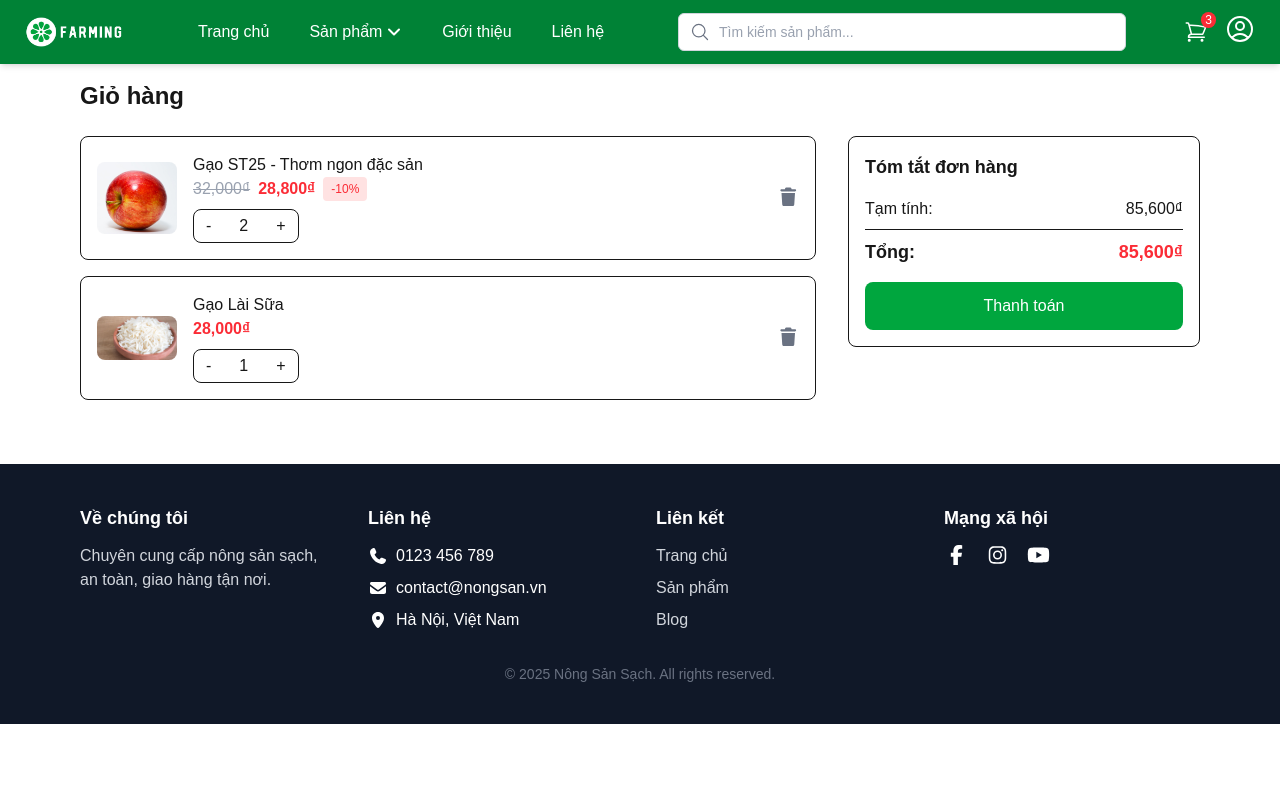
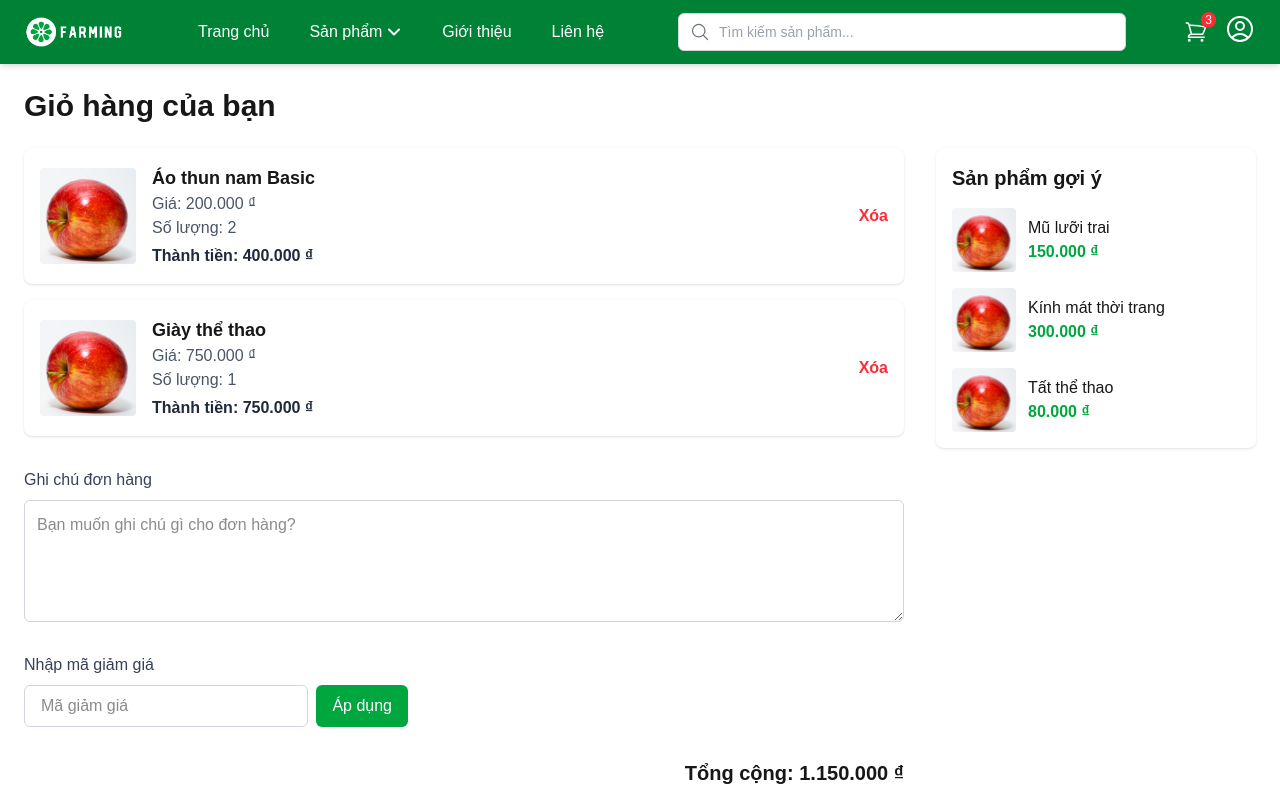
Before and after one commit to tldev36/ECommerce, a Next.js app: page /Customer/Cart in a window 1280 px wide. Shown: the top 800 px of the page. Built offline with nearby package versions, Linux system fonts and the light colour scheme.

Commit message:
update code card

```diff
--- a/src/app/Customer/Cart/page.tsx
+++ b/src/app/Customer/Cart/page.tsx
@@ -1,161 +1,243 @@
 "use client";
 
+import Image from "next/image";
+import { useRouter } from "next/navigation";
 import { useState } from "react";
-import Image from "next/image";
-import { FontAwesomeIcon } from "@fortawesome/react-fontawesome";
-import { faTrash } from "@fortawesome/free-solid-svg-icons";
-import { useRouter } from "next/navigation";
 
-export default function CartPage() {
-  const router = useRouter();
-  const [cartItems, setCartItems] = useState([
+const initialCart = [
   {
     id: 1,
-      name: "Gạo ST25 - Thơm ngon đặc sản",
-      price: 32000,
+    name: "Áo thun nam Basic",
+    price: 200000,
     quantity: 2,
     image: "/images/apple.jpg",
-      discount: 10, // % giảm giá
   },
   {
     id: 2,
-      name: "Gạo Lài Sữa",
-      price: 28000,
+    name: "Giày thể thao",
+    price: 750000,
     quantity: 1,
-      image: "/images/rice.jpg",
-      discount: 0,
+    image: "/images/apple.jpg",
   },
-  ]);
+];
 
-  const updateQuantity = (id: number, type: "increase" | "decrease") => {
-    setCartItems((prev) =>
-      prev.map((item) =>
-        item.id === id
-          ? {
-              ...item,
-              quantity:
-                type === "increase"
-                  ? item.quantity + 1
-                  : item.quantity > 1
-                  ? item.quantity - 1
-                  : 1,
-            }
-          : item
-      )
-    );
+const suggestedProducts = [
+  {
+    id: 101,
+    name: "Mũ lưỡi trai",
+    price: 150000,
+    image: "/images/apple.jpg",
+  },
+  {
+    id: 102,
+    name: "Kính mát thời trang",
+    price: 300000,
+    image: "/images/apple.jpg",
+  },
+  {
+    id: 103,
+    name: "Tất thể thao",
+    price: 80000,
+    image: "/images/apple.jpg",
+  },
+];
+
+export default function CartPage() {
+  const [cartItems, setCartItems] = useState(initialCart);
+  const [note, setNote] = useState("");
+  const [discountCode, setDiscountCode] = useState("");
+  const [discountPercent, setDiscountPercent] = useState(0);
+  const [discountError, setDiscountError] = useState("");
+
+  const router = useRouter();
+
+  const removeItem = (id: number) => {
+    setCartItems(cartItems.filter((item) => item.id !== id));
   };
 
-  const removeItem = (id: number) => {
-    setCartItems((prev) => prev.filter((item) => item.id !== id));
-  };
-
-  const calcPrice = (item: any) => {
-    if (item.discount && item.discount > 0) {
-      return item.price - (item.price * item.discount) / 100;
-    }
-    return item.price;
-  };
-
-  const totalPrice = cartItems.reduce(
-    (total, item) => total + calcPrice(item) * item.quantity,
+  const totalPriceBeforeDiscount = cartItems.reduce(
+    (sum, item) => sum + item.price * item.quantity,
     0
   );
 
+  const totalPrice = totalPriceBeforeDiscount * (1 - discountPercent / 100);
+
+  const applyDiscount = () => {
+    setDiscountError("");
+    const code = discountCode.trim().toUpperCase();
+
+    if (code === "SALE10") {
+      setDiscountPercent(10);
+    } else if (code === "SALE20") {
+      setDiscountPercent(20);
+    } else {
+      setDiscountPercent(0);
+      setDiscountError("Mã giảm giá không hợp lệ");
+    }
+  };
 
   return (
-    <div className="max-w-6xl mx-auto p-4 mt-16 min-h-100">
-      <h1 className="text-2xl font-bold mb-6">Giỏ hàng</h1>
+    <div className="max-w-7xl mx-auto p-6 flex gap-8 mt-16 min-h-[700px]">
+      {/* Left side: Cart + Note + Discount */}
+      <div className="flex-1">
+        <h1 className="text-3xl font-semibold mb-6">Giỏ hàng của bạn</h1>
 
         {cartItems.length === 0 ? (
-        <p>Giỏ hàng của bạn đang trống.</p>
+          <p className="text-center text-gray-500">Giỏ hàng trống</p>
         ) : (
-        <div className="grid grid-cols-1 lg:grid-cols-3 gap-8">
-          {/* Danh sách sản phẩm */}
-          <div className="lg:col-span-2 space-y-4">
-            {cartItems.map((item) => (
+          <div className="space-y-4 mb-8">
+            {cartItems.map(({ id, name, price, quantity, image }) => (
               <div
-                key={item.id}
-                className="flex items-center gap-4 border rounded-lg p-4"
+                key={id}
+                className="flex items-center bg-white shadow rounded-lg p-4"
               >
+                <div className="relative w-24 h-24 rounded overflow-hidden flex-shrink-0">
                   <Image
-                  src={item.image}
-                  alt={item.name}
-                  width={80}
-                  height={80}
-                  className="rounded-lg object-cover"
+                    src={image}
+                    alt={name}
+                    fill
+                    style={{ objectFit: "cover" }}
+                    sizes="96px"
+                    priority
                   />
-                <div className="flex-1">
-                  <h3 className="font-medium">{item.name}</h3>
-
-                  {item.discount > 0 ? (
-                    <div className="flex items-center gap-2">
-                      <span className="text-gray-400 line-through">
-                        {item.price.toLocaleString()}₫
+                </div>
+                <div className="flex-1 ml-4">
+                  <h2 className="font-semibold text-lg">{name}</h2>
+                  <p className="text-gray-600">
+                    Giá:{" "}
+                    <span className="font-medium">
+                      {price.toLocaleString("vi-VN", {
+                        style: "currency",
+                        currency: "VND",
+                      })}
                     </span>
-                      <span className="text-red-500 font-semibold">
-                        {calcPrice(item).toLocaleString()}₫
-                      </span>
-                      <span className="bg-red-100 text-red-500 text-xs px-2 py-1 rounded">
-                        -{item.discount}%
-                      </span>
-                    </div>
-                  ) : (
-                    <p className="text-red-500 font-semibold">
-                      {item.price.toLocaleString()}₫
                   </p>
-                  )}
-
-                  {/* Chọn số lượng */}
-                  <div className="flex items-center mt-2 border rounded-lg w-fit">
-                    <button
-                      onClick={() => updateQuantity(item.id, "decrease")}
-                      className="px-3 py-1"
-                    >
-                      -
-                    </button>
-                    <span className="px-4">{item.quantity}</span>
-                    <button
-                      onClick={() => updateQuantity(item.id, "increase")}
-                      className="px-3 py-1"
-                    >
-                      +
-                    </button>
-                  </div>
+                  <p className="text-gray-600">Số lượng: {quantity}</p>
+                  <p className="text-gray-800 font-semibold mt-1">
+                    Thành tiền:{" "}
+                    {(price * quantity).toLocaleString("vi-VN", {
+                      style: "currency",
+                      currency: "VND",
+                    })}
+                  </p>
                 </div>
 
                 <button
-                  onClick={() => removeItem(item.id)}
-                  className="text-gray-500 hover:text-red-500 text-lg"
-                  title="Xóa sản phẩm"
+                  onClick={() => removeItem(id)}
+                  className="text-red-500 hover:text-red-700 font-bold ml-4"
+                  aria-label={`Xóa ${name} khỏi giỏ hàng`}
                 >
-                  <FontAwesomeIcon icon={faTrash} className="w-4 h-4"/>
+                  Xóa
                 </button>
               </div>
             ))}
           </div>
+        )}
 
-          {/* Tổng tiền */}
-          <div className="border rounded-lg p-4 h-fit">
-            <h2 className="text-lg font-semibold mb-4">Tóm tắt đơn hàng</h2>
-            <div className="flex justify-between mb-2">
-              <span>Tạm tính:</span>
-              <span>{totalPrice.toLocaleString()}₫</span>
+        {/* Ghi chú */}
+        <div className="mb-6">
+          <label
+            htmlFor="note"
+            className="block mb-2 font-medium text-gray-700"
+          >
+            Ghi chú đơn hàng
+          </label>
+          <textarea
+            id="note"
+            rows={4}
+            className="w-full rounded-md border border-gray-300 p-3 focus:outline-none focus:ring-2 focus:ring-green-500"
+            placeholder="Bạn muốn ghi chú gì cho đơn hàng?"
+            value={note}
+            onChange={(e) => setNote(e.target.value)}
+          />
         </div>
-            <div className="flex justify-between font-bold text-lg border-t pt-2">
-              <span>Tổng:</span>
-              <span className="text-red-500">
-                {totalPrice.toLocaleString()}₫
-              </span>
+
+        {/* Mã giảm giá */}
+        <div className="mb-8 max-w-sm">
+          <label
+            htmlFor="discountCode"
+            className="block mb-2 font-medium text-gray-700"
+          >
+            Nhập mã giảm giá
+          </label>
+          <div className="flex gap-2">
+            <input
+              id="discountCode"
+              type="text"
+              className="flex-1 rounded-md border border-gray-300 px-4 py-2 focus:outline-none focus:ring-2 focus:ring-green-500"
+              placeholder="Mã giảm giá"
+              value={discountCode}
+              onChange={(e) => setDiscountCode(e.target.value)}
+            />
+            <button
+              onClick={applyDiscount}
+              className="bg-green-600 text-white px-4 rounded-md hover:bg-green-700 transition"
+            >
+              Áp dụng
+            </button>
           </div>
+          {discountError && (
+            <p className="mt-1 text-red-500 font-medium">{discountError}</p>
+          )}
+          {discountPercent > 0 && (
+            <p className="mt-1 text-green-600 font-semibold">
+              Áp dụng giảm giá {discountPercent}%
+            </p>
+          )}
+        </div>
+
+        {/* Tổng tiền và thanh toán */}
+        <div className="text-right">
+          <p className="text-xl font-bold mb-3">
+            Tổng cộng:{" "}
+            {totalPrice.toLocaleString("vi-VN", {
+              style: "currency",
+              currency: "VND",
+            })}
+          </p>
           <button
+            disabled={cartItems.length === 0}
+            className={`mt-2 px-6 py-3 rounded-lg text-white font-semibold ${
+              cartItems.length === 0
+                ? "bg-gray-400 cursor-not-allowed"
+                : "bg-green-600 hover:bg-green-700"
+            } transition`}
             onClick={() => router.push("/Customer/Checkout")}
-              className="mt-4 w-full bg-green-600 hover:bg-green-700 text-white py-3 rounded-lg font-medium"
           >
             Thanh toán
           </button>
         </div>
       </div>
-      )}
+
+      {/* Right side: Suggested products */}
+      <div className="w-80 bg-white p-4 rounded-lg shadow sticky top-6 h-fit mt-15">
+        <h2 className="text-xl font-semibold mb-4">Sản phẩm gợi ý</h2>
+        <ul className="space-y-4">
+          {suggestedProducts.map(({ id, name, price, image }) => (
+            <li key={id} className="flex items-center gap-3">
+              <div className="relative w-16 h-16 rounded overflow-hidden flex-shrink-0">
+                <Image
+                  src={image}
+                  alt={name}
+                  fill
+                  style={{ objectFit: "cover" }}
+                  sizes="64px"
+                  priority
+                />
+              </div>
+              <div>
+                <p className="font-medium">{name}</p>
+                <p className="text-green-600 font-semibold">
+                  {price.toLocaleString("vi-VN", {
+                    style: "currency",
+                    currency: "VND",
+                  })}
+                </p>
+              </div>
+            </li>
+          ))}
+        </ul>
+      </div>
     </div>
   );
 }
--- a/src/app/Customer/ProductDetail/page.tsx
+++ b/src/app/Customer/ProductDetail/page.tsx
@@ -31,7 +31,12 @@ export default function ProductDetail() {
 
   const relatedProducts = [
     { id: 2, name: "Gạo Lài Sữa", price: 28000, image: "/images/rice.jpg" },
-    { id: 3, name: "Gạo Nàng Thơm Chợ Đào", price: 30000, image: "/images/apple.jpg" },
+    {
+      id: 3,
+      name: "Gạo Nàng Thơm Chợ Đào",
+      price: 30000,
+      image: "/images/apple.jpg",
+    },
     { id: 4, name: "Gạo Hữu Cơ", price: 40000, image: "/images/apple.jpg" },
     { id: 5, name: "Gạo Japonica", price: 35000, image: "/images/apple.jpg" },
   ];
@@ -41,14 +46,20 @@ export default function ProductDetail() {
   const [showAllReviews, setShowAllReviews] = useState(false);
 
   // Hàm render sao
-  const renderStars = (rating: number, clickable = false, onClick?: (star: number) => void) => {
+  const renderStars = (
+    rating: number,
+    clickable = false,
+    onClick?: (star: number) => void
+  ) => {
     return Array.from({ length: 5 }, (_, i) => {
       const starNumber = i + 1;
       return (
         <FontAwesomeIcon
           key={starNumber}
           icon={starNumber <= Math.floor(rating) ? fasStar : farStar}
-          className={`text-yellow-400 w-5 h-5 ${clickable ? "cursor-pointer" : ""}`}
+          className={`text-yellow-400 w-5 h-5 ${
+            clickable ? "cursor-pointer" : ""
+          }`}
           onClick={clickable ? () => onClick && onClick(starNumber) : undefined}
         />
       );
@@ -109,7 +120,9 @@ export default function ProductDetail() {
               </button>
               <span className="px-4">{quantity}</span>
               <button
-                onClick={() => setQuantity((q) => Math.min(product.stock, q + 1))}
+                onClick={() =>
+                  setQuantity((q) => Math.min(product.stock, q + 1))
+                }
                 className="px-3 py-1 text-lg hover:bg-gray-200"
               >
                 +
@@ -120,11 +133,11 @@ export default function ProductDetail() {
           {/* Nút hành động */}
           <div className="flex flex-col sm:flex-row gap-4">
             <button className="bg-green-600 hover:bg-green-700 text-white px-6 py-3 rounded-lg font-medium flex items-center justify-center gap-2">
-              <FontAwesomeIcon icon={faBolt} className="w-4 h-4"/>
+              <FontAwesomeIcon icon={faBolt} className="w-4 h-4" />
               Mua ngay
             </button>
             <button className="bg-orange-500 hover:bg-orange-600 text-white px-6 py-3 rounded-lg font-medium flex items-center justify-center gap-2">
-              <FontAwesomeIcon icon={faShoppingCart} className="w-4 h-4"/>
+              <FontAwesomeIcon icon={faShoppingCart} className="w-4 h-4" />
               Thêm vào giỏ
             </button>
           </div>
@@ -177,9 +190,21 @@ export default function ProductDetail() {
         {/* Danh sách đánh giá */}
         <div className="space-y-4">
           {[
-            { name: "Nguyễn Văn A", stars: 5, comment: "Gạo thơm, dẻo, ăn rất ngon. Đóng gói cẩn thận." },
-            { name: "Trần Thị B", stars: 4, comment: "Chất lượng tốt, nhưng giao hàng hơi chậm." },
-            { name: "Lê Văn C", stars: 5, comment: "Đúng như mô tả, chất lượng tuyệt vời." },
+            {
+              name: "Nguyễn Văn A",
+              stars: 5,
+              comment: "Gạo thơm, dẻo, ăn rất ngon. Đóng gói cẩn thận.",
+            },
+            {
+              name: "Trần Thị B",
+              stars: 4,
+              comment: "Chất lượng tốt, nhưng giao hàng hơi chậm.",
+            },
+            {
+              name: "Lê Văn C",
+              stars: 5,
+              comment: "Đúng như mô tả, chất lượng tuyệt vời.",
+            },
             { name: "Phạm Thị D", stars: 3, comment: "Ổn, nhưng giá hơi cao." },
           ]
             .slice(0, showAllReviews ? undefined : 2) // nếu showAllReviews = false thì chỉ lấy 2 item
@@ -204,7 +229,6 @@ export default function ProductDetail() {
           </div>
         </div>
 
-
         {/* Form viết đánh giá */}
         <div className="mt-8 border-t pt-6">
           <h3 className="text-lg font-semibold mb-4">Viết đánh giá của bạn</h3>
@@ -228,7 +252,6 @@ export default function ProductDetail() {
           </div>
         </div>
       </div>
-
     </div>
   );
 }
```
Also changed, not shown: src/app/page.tsx (+3 -5 lines). Lines whose indentation alone changed are shown as unchanged.
